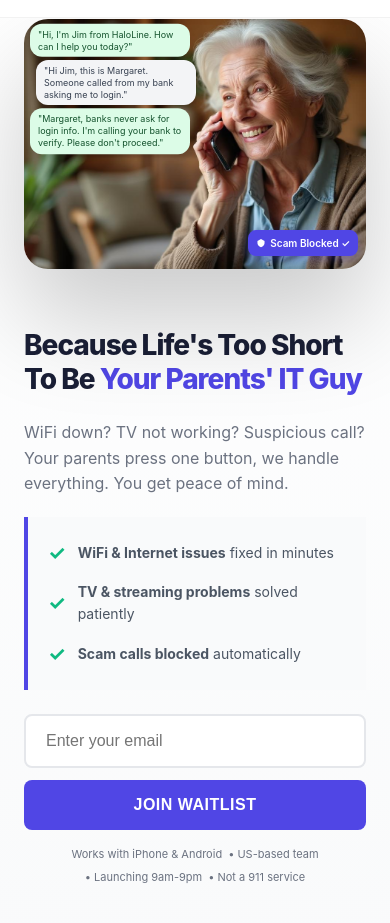
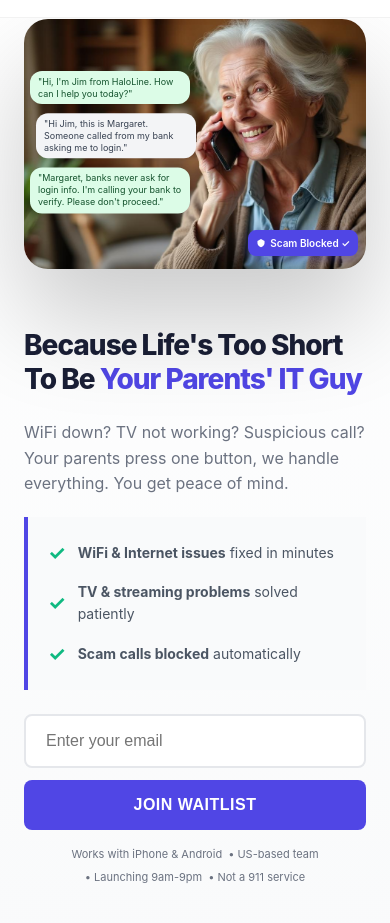
Before and after one commit to Asiantown/haloline, a plain HTML site: page index.html in a window 390 px wide. Shown: the part 61-984 px from the top of the page. Drawn offline with Linux system fonts and the light colour scheme.

Commit message:
Center and evenly space conversation bubbles on image

```diff
--- a/index.html
+++ b/index.html
@@ -482,12 +482,14 @@
         /* Conversation Bubbles */
         .conversation-bubbles {
             position: absolute;
-            top: 10px;
+            top: 50%;
             left: 10px;
             right: 10px;
+            transform: translateY(-50%);
             display: flex;
             flex-direction: column;
-            gap: 8px;
+            justify-content: center;
+            gap: 16px;
             animation: fadeInUp 0.8s ease-out;
         }
 
@@ -897,10 +899,11 @@
             }
 
             .conversation-bubbles {
-                top: 6px;
+                top: 50%;
                 left: 6px;
                 right: 6px;
-                gap: 4px;
+                transform: translateY(-50%);
+                gap: 10px;
             }
 
             .bubble {
```
